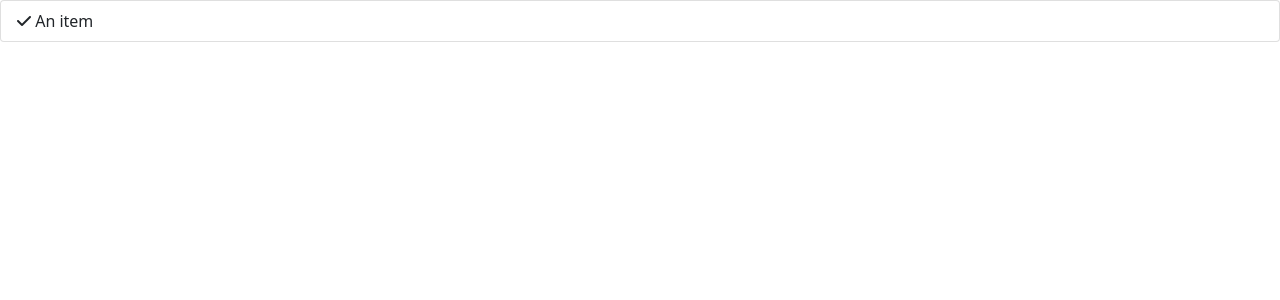
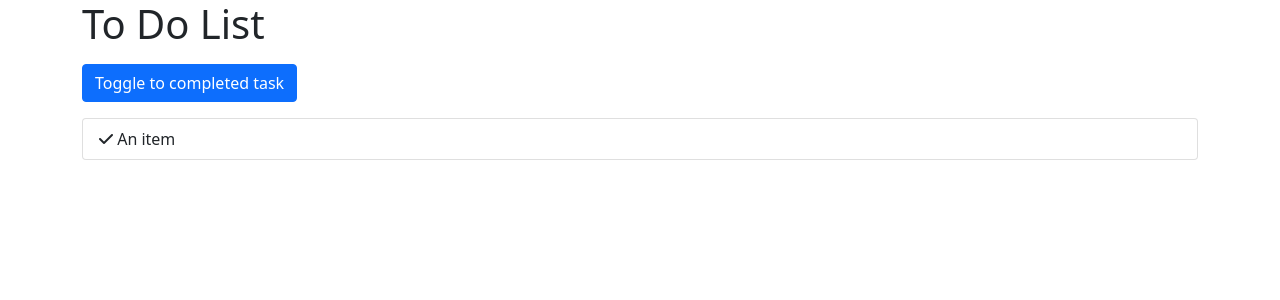
Before and after one commit to josemiz95/To-do-list-React, a React (Create React App) app in the folder frontend/: page / in a window 1280 px wide. Shown: the top 300 px of the page. Built offline with nearby package versions, Linux system fonts and the light colour scheme.

Commit message:
Button for toggle the list of task

```diff
--- a/frontend/src/App.jsx
+++ b/frontend/src/App.jsx
@@ -1,13 +1,21 @@
-import React from "react";
+import React, {useState} from "react";
 
 // Components
 import List from "./components/List";
 
 
 export default function App() {
+  const [showingPending, setShowingPending] = useState(true); // True show pending task, False show completed task
+
+  const toggleTaskList = () => {
+    setShowingPending(!showingPending); // Action for toggle list
+  }
+
   return (
-    <>
+    <div className="container">
+      <h1 className="mb-3">To Do List</h1>
+      <button className="btn btn-primary mb-3" onClick={toggleTaskList}>{showingPending?'Toggle to completed task':'Toggle to Pending task'}</button>
       <List />
-    </>
+    </div>
   );
 }
```
